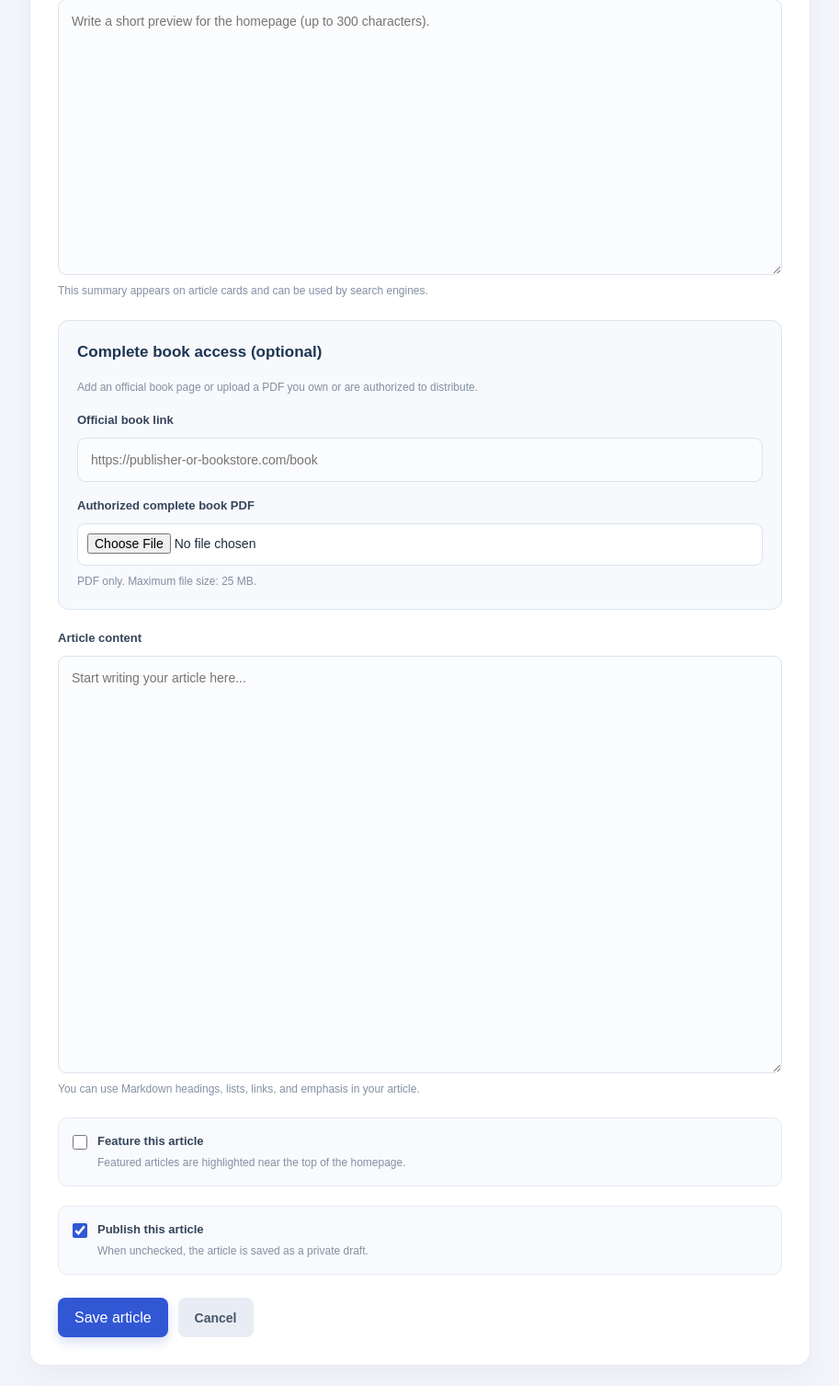
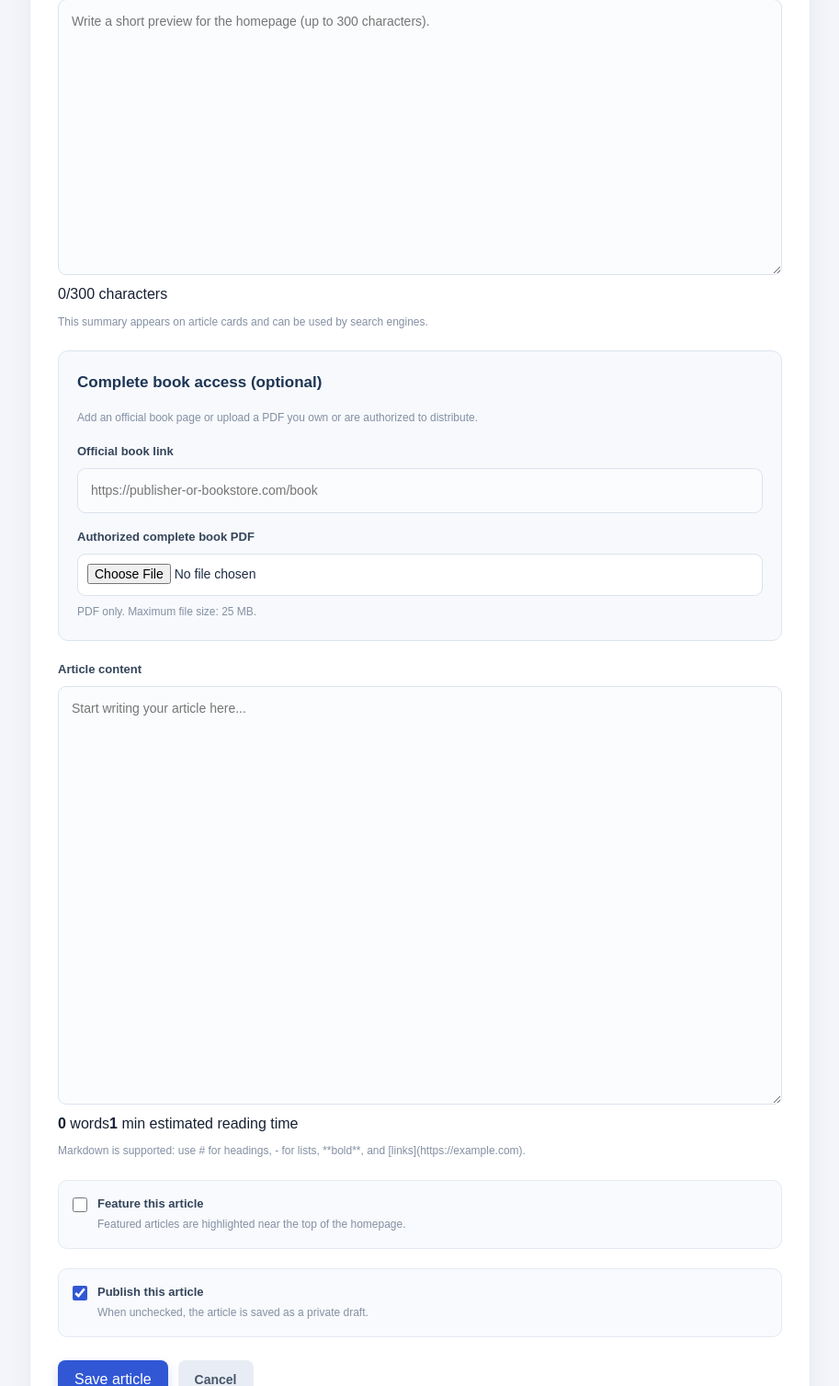
Before and after one commit to ugochi74/personal-blog, a Flask app: page /admin/articles/add in a window 1280 px wide. Shown: the part 499-2006 px from the top of the page at 92% size, without its empty margins (183-1096 px from the left). Run offline with Flask 3, Linux system fonts and the light colour scheme; the visitor is signed in with stand-in values (Sample User, id 1); parts of the project's set-up code (start-up, migrations or seed data) failed here and were passed over.

Commit message:
Add live writing statistics to add_article.html

```diff
--- a/templates/admin/add_article.html
+++ b/templates/admin/add_article.html
@@ -1,6 +1,7 @@
 {% extends "base.html" %}
 
-{% block title %}Create Article | My Personal Blog{% endblock %}
+{% block title %}Create Article | My Personal Blog<script src="{{ url_for('static', filename='js/admin-editor.js') }}" defer></script>
+{% endblock %}
 {% block body_class %}admin-page{% endblock %}
 
 {% block content %}
@@ -38,6 +39,7 @@
         <div class="editor-field">
             <label for="excerpt">Short article summary</label>
             <textarea id="excerpt" name="excerpt" rows="3" maxlength="300" placeholder="Write a short preview for the homepage (up to 300 characters)."></textarea>
+            <p class="editor-counter"><span id="excerpt-count">0</span>/300 characters</p>
             <p class="editor-help">This summary appears on article cards and can be used by search engines.</p>
         </div>
         <div class="book-access-fields">
@@ -56,7 +58,8 @@
         <div class="editor-field">
             <label for="content">Article content</label>
             <textarea id="content" name="content" rows="18" placeholder="Start writing your article here..." required></textarea>
-            <p class="editor-help">You can use Markdown headings, lists, links, and emphasis in your article.</p>
+            <div class="editor-writing-stats" aria-live="polite"><span><strong id="word-count">0</strong> words</span><span><strong id="reading-estimate">1</strong> min estimated reading time</span></div>
+            <p class="editor-help">Markdown is supported: use # for headings, - for lists, **bold**, and [links](https://example.com).</p>
         </div>
         <label class="publish-option">
             <input type="checkbox" name="featured">
```
